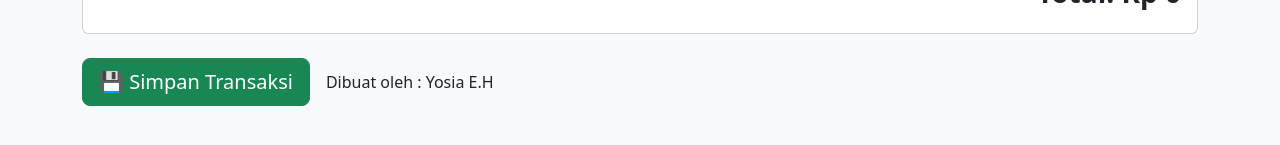
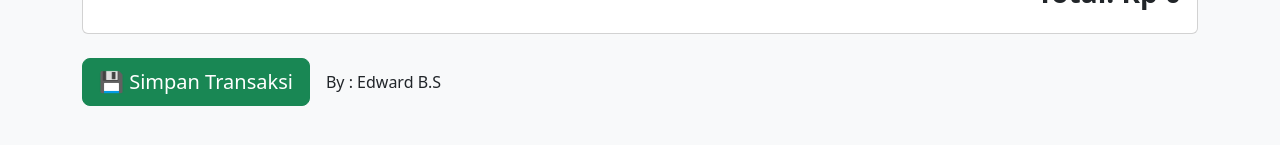
Before and after one commit to EdwardBS12345/School_stuff, a plain HTML site: page index.html in a window 1280 px wide. Shown: the part 385-530 px from the top of the page. Drawn offline with nearby package versions, Linux system fonts and the light colour scheme; some packages are replaced by stand-ins of ours; no server answers; a script that the page names is missing.

Commit message:
Update index.html

```diff
--- a/index.html
+++ b/index.html
@@ -60,7 +60,7 @@
 
   <div class="d-flex justify-content-start align-items-center mt-4">
      <button id="btnSimpan" class="btn btn-success btn-lg" onclick="simpanTransaksi()">💾 Simpan Transaksi</button>
-     <span class="ms-3" style="font-size: 1rem; font-weight: 500;">Dibuat oleh : Yosia E.H</span>
+     <span class="ms-3" style="font-size: 1rem; font-weight: 500;">By : Edward B.S</span>
   </div>
 </div>
 
```
